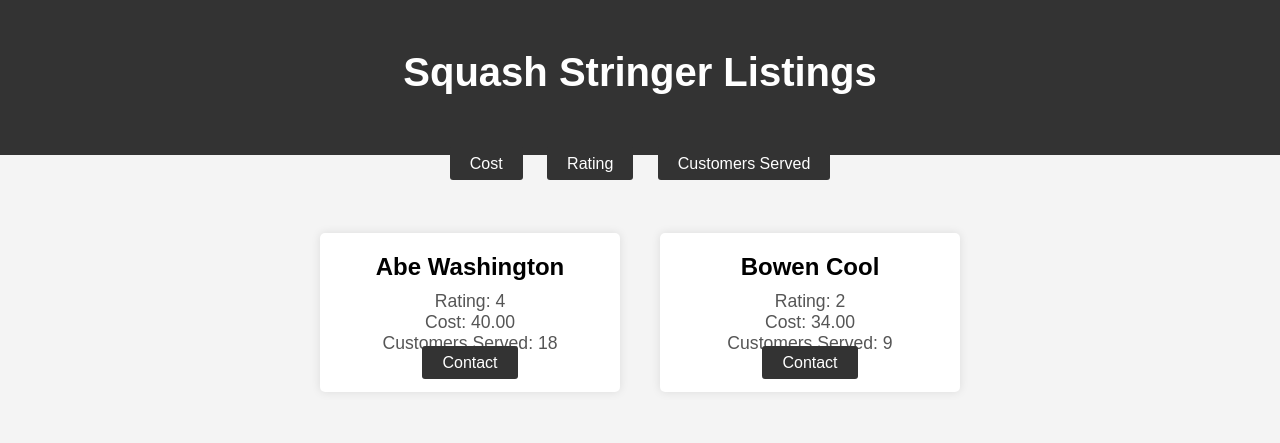
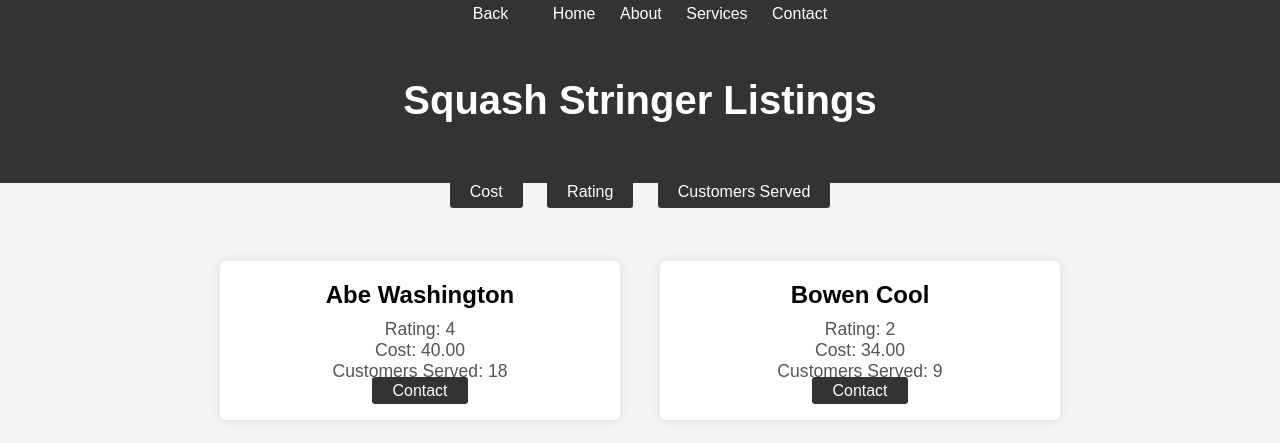
Before and after one commit to Harsh-Sarvaiya/ReStrung, a Django app: page /playground/main/squash in a window 1280 px wide. Shown: the top 443 px of the page. Run offline with Django 4.2, Linux system fonts and the light colour scheme; data comes from the database, SQL or seed files in the repository; both versions use the stored data as it was after the commit.

Commit message:
Fixed Stringer listing Box CSS styling

```diff
--- a/website/playground/models.py
+++ b/website/playground/models.py
@@ -12,7 +12,7 @@ class stringers(models.Model):
     emailAddress = models.EmailField()
 
     class rating(models.IntegerChoices):
-        zero= 0
+        zero = 0
         one = 1
         two = 2
         three = 3
--- a/website/playground/templates/badminton.html
+++ b/website/playground/templates/badminton.html
@@ -81,6 +81,7 @@
         .stringer-card p {
             font-size: 1.1em;
             color: #555;
+            height: 30px;
         }
 
         .stringer-card .contact-btn {
--- a/website/playground/templates/squash.html
+++ b/website/playground/templates/squash.html
@@ -5,6 +5,39 @@
     <meta charset="UTF-8">
     <title>Squash Stringer Listings - ReStrung</title>
     <style>
+
+        /* Navigation styles */
+        nav {
+            background-color: #333;
+            color: #fff;
+            text-align: center;
+            padding: 5px 0;
+        }
+
+        nav ul {
+            list-style: none;
+        }
+
+        nav ul li {
+            display: inline;
+            margin: 0 10px;
+        }
+
+        nav li img {
+            display: block;
+            margin-bottom: -20px;
+            margin-top: -20px;
+        }
+
+        nav ul li a {
+            color: #fff;
+            text-decoration: none;
+        }
+
+        nav ul li a:hover {
+            text-decoration: underline;
+        }
+
         /* Reset default margin and padding */
         * {
             margin: 0;
@@ -69,7 +102,7 @@
             padding: 20px;
             border-radius: 5px;
             box-shadow: 0 0 10px rgba(0, 0, 0, 0.1);
-            width: 300px;
+            width: 400px;
             text-align: center;
         }
 
@@ -85,7 +118,7 @@
 
         .stringer-card .contact-btn {
             margin-top: 15px;
-            padding: 8px 20px;
+            padding: 5px 20px;
             border: none;
             border-radius: 3px;
             background-color: #333;
@@ -102,6 +135,16 @@
 </head>
 
 <body>
+    <!-- Navigation Section -->
+        <nav>
+            <ul>
+                <a href=" " class="button">Back</a>
+                <li><a href="#home">Home</a></li>
+                <li><a href="#about">About</a></li>
+                <li><a href="#services">Services</a></li>
+                <li><a href="#contact">Contact</a></li>
+            </ul>
+        </nav>
 
     <!-- Header Section -->
     <header>
--- a/website/playground/templates/tennis.html
+++ b/website/playground/templates/tennis.html
@@ -81,6 +81,7 @@
         .stringer-card p {
             font-size: 1.1em;
             color: #555;
+            height: 30px;
         }
 
         .stringer-card .contact-btn {
@@ -97,6 +98,11 @@
 
         .stringer-card .contact-btn:hover {
             background-color: #555;
+        }
+        a {
+
+            padding: 10px;
+            margin-right: 10px;
         }
     </style>
 </head>
```
Also changed, not shown: website/playground/views.py (+9 -1 lines), website/db.sqlite3.
